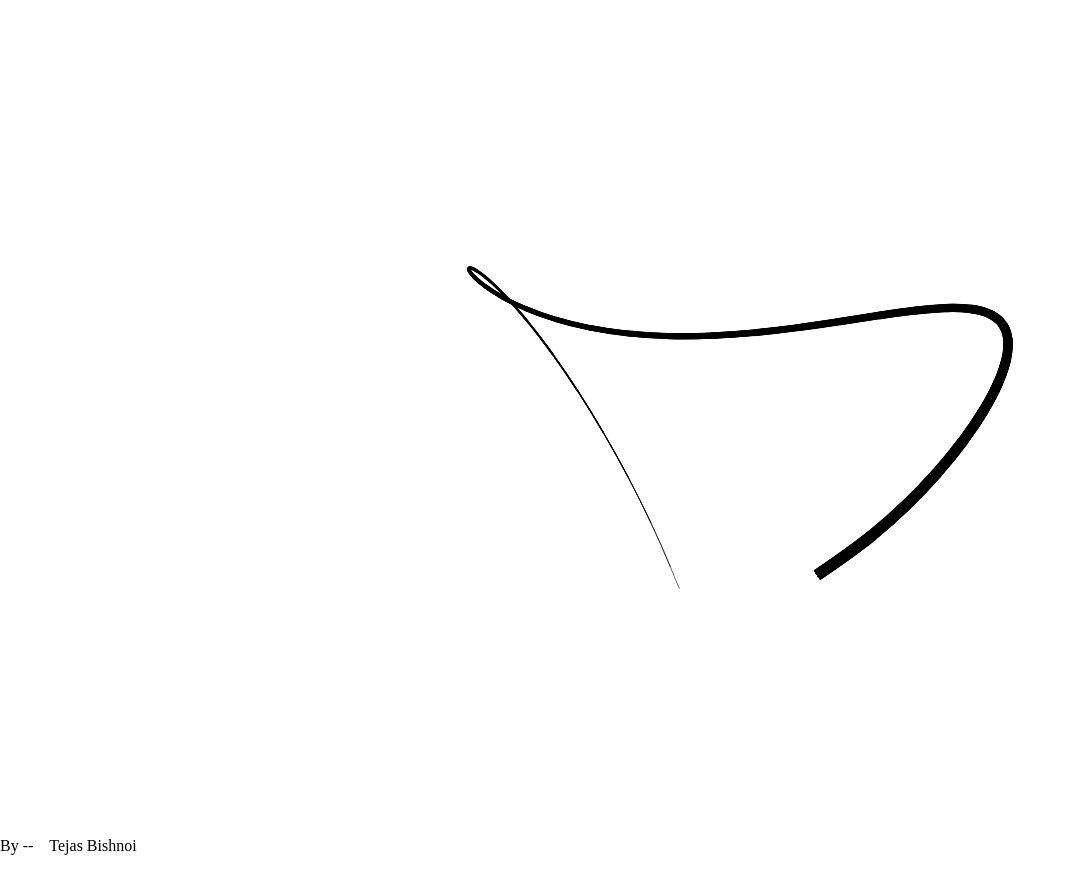
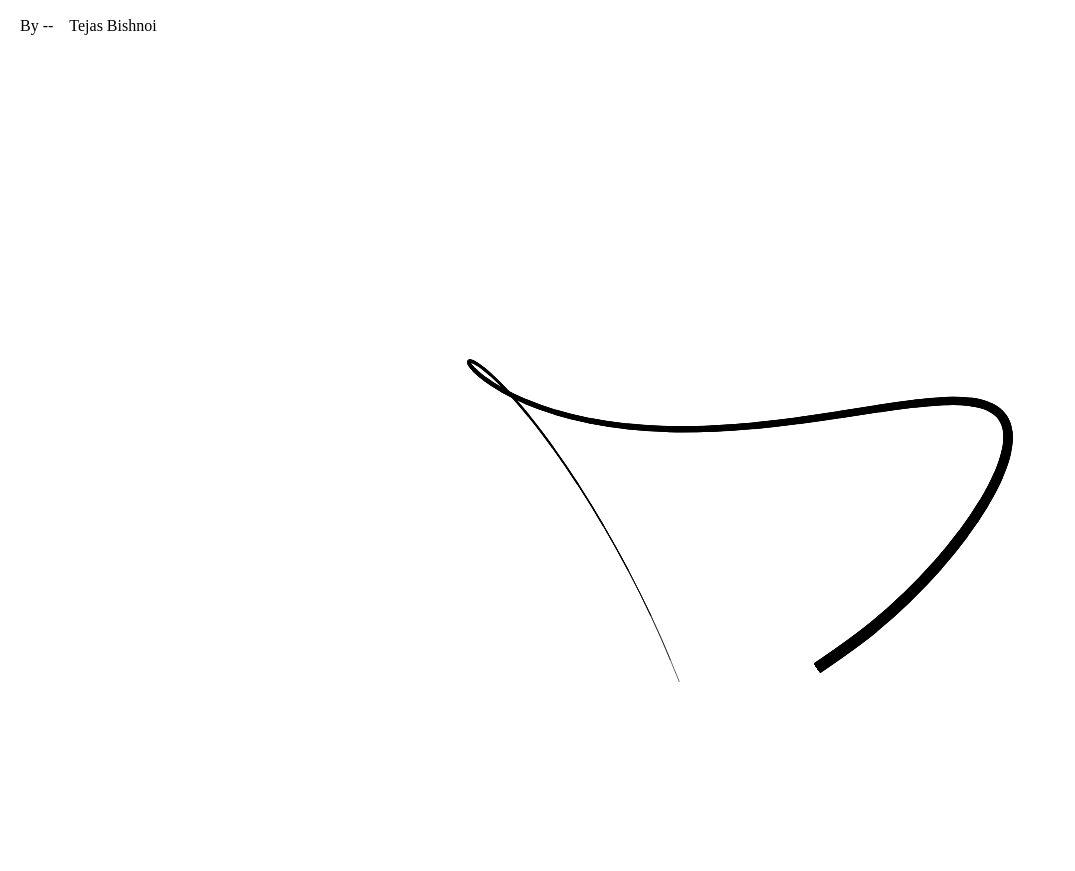
Before and after one commit to TejasBishnoi/TejasBishnoi.github.io, a plain HTML site: page index.html in a window 1280 px wide. Shown: the part 70-941 px from the top of the page, without its empty margins (0-1075 px from the left). After the commit the page ends 800 px from the top, so only its background shows below. Drawn offline with Linux system fonts and the light colour scheme.

Commit message:
done something

```diff
--- a/index.css
+++ b/index.css
@@ -3,8 +3,19 @@ body, html {
     padding: 0;
     margin: 0;
    overscroll-behavior: none;
+   margin: 0; height: 100%;
+   overflow: hidden;
+
 }
-
+#p{
+    margin-left: 20px;
+}
+#top{
+    height: 20vh;
+}
+#canvas{
+    height: 80%vh;
+}
 /* for tutorial link only */
 .links {
     position: fixed;
--- a/index.html
+++ b/index.html
@@ -8,10 +8,12 @@
     <title>Hey Buddy!</title>
 </head>
 <body>
-    <div><h1 id="h1">Try To Write Someting!</h1></div>
-    <canvas></canvas>
+    <div id="top"><h1 id="h1">Try To Write Someting!</h1>
+    <p id="p">By --<a href="https://instagram.com/whoistejas.huh">Tejas Bishnoi</a></p>
+  </div>
+    <canvas id="canvas"></canvas>
     <script src="index.js"></script>
 
-   <p>By --<a href="https://instagram.com/whoistejas.huh">Tejas Bishnoi</a></p>
+
 </body>
 </html>
```
